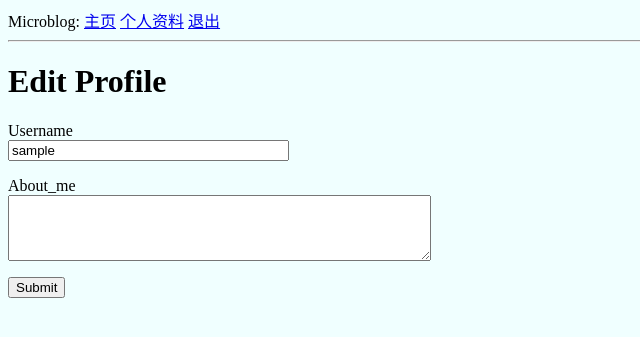
After one commit to recovey/Flask_blog, a Flask app: page /edit_profile in a window 1280 px wide. The commit adds this page. Shown: the top 337 px of the page, without its empty margins (0-640 px from the left). Run offline with Flask 2, Linux system fonts and the light colour scheme; the visitor is signed in with stand-in values (Sample User, id 1); data comes from the database, SQL or seed files in the repository; both versions use the stored data as it was after the commit.

Commit message:
第七次上传-个人资料2

```diff
--- a/app/forms.py
+++ b/app/forms.py
@@ -1,6 +1,6 @@
 from flask_wtf import FlaskForm  # 从flask_wtf包中导入FlaskForm类
-from wtforms import StringField, PasswordField, BooleanField, SubmitField
-from wtforms.validators import ValidationError, DataRequired, Email, EqualTo
+from wtforms import StringField, PasswordField, BooleanField, SubmitField, TextAreaField
+from wtforms.validators import ValidationError, DataRequired, Email, EqualTo, Length
 from app.models import User
 
 
@@ -28,3 +28,9 @@ class RegistrationForm(FlaskForm):
         user = User.query.filter_by(email=email.data).first()
         if user is not None:
             raise ValidationError('Please use a different email address.')
+
+
+class EditProfileForm(FlaskForm):
+    username = StringField('Username', validators=[DataRequired()])
+    about_me = TextAreaField('About_me', validators=[Length(min=0, max=140)])
+    submit = SubmitField('Submit')
--- a/app/routes.py
+++ b/app/routes.py
@@ -1,4 +1,4 @@
-from app.forms import LoginForm
+from app.forms import LoginForm, EditProfileForm
 from flask import render_template, flash, redirect, url_for, request
 
 from app import app  # 从app包中导入 app这个实例
@@ -84,8 +84,8 @@ def register():
 def user(username):
     user = User.query.filter_by(username=username).first_or_404()
     posts = [
-        {'author':user, 'body':'Test post #1'},
-        {'author':user, 'body':'Test post #2'}
+        {'author': user, 'body': 'Test post #1'},
+        {'author': user, 'body': 'Test post #2'}
     ]
     return render_template('user.html', user=user, posts=posts)
 
@@ -95,3 +95,20 @@ def before_request():
     if current_user.is_authenticated:
         current_user.last_seen = datetime.utcnow()
         db.session.commit()
+
+
+@app.route('/edit_profile', methods=['GET', 'POST'])
+@login_required  # 只有登录才能编辑
+def edit_profile():
+    form = EditProfileForm()
+    if form.validate_on_submit():
+        current_user.username = form.username.data
+        current_user.about_me = form.about_me.data
+        db.session.commit()
+
+        flash('Your changes have been saved.')
+        return redirect(url_for('edit_profile'))
+    elif request.method == 'GET':
+        form.username.data = current_user.username
+        form.about_me.data = current_user.about_me
+    return render_template('edit_profile.html', title='Edit Profile', form=form)
--- /dev/null
+++ b/app/templates/edit_profile.html
@@ -0,0 +1,26 @@
+{% extends "base.html" %}
+
+{% block content %}
+	<h1>Edit Profile</h1>
+	<form action="", method="post">
+		{{ form.hidden_tag() }}
+		<p>
+			{{ form.username.label }}<br>
+			{{ form.username(size=32) }}<br>
+			{% for error in form.username.errors %}
+				<span style="color:red;">[{{ error }}]</span>
+			{% endfor %}
+		</p>
+
+		<p>
+			{{ form.about_me.label }}<br>
+			{{ form.about_me(cols=50, rows=4) }}<br>
+			{% for error in form.about_me.errors %}
+				<span style="color:red;">[{{ error }}]</span>
+			{% endfor %}
+		</p>
+		<p>
+			{{ form.submit() }}
+		</p>
+	</form>
+{% endblock %}
--- a/app/templates/user.html
+++ b/app/templates/user.html
@@ -13,6 +13,11 @@
                 {% if user.last_seen %}
             <p>Last seen on:{{ user.last_seen }}</p>
                 {% endif %}
+            {% if user == current_user %} <!--只有登录了才能修改，也就是只有登录了才能看到这里-->
+            <p>
+                <a href="{{ url_for('edit_profile') }}">Edit your profile</a>
+            </p>
+            {% endif %}
         </td>
     </tr>
 </table>
```
Also changed, not shown: app.db. Lines whose indentation alone changed are shown as unchanged.
